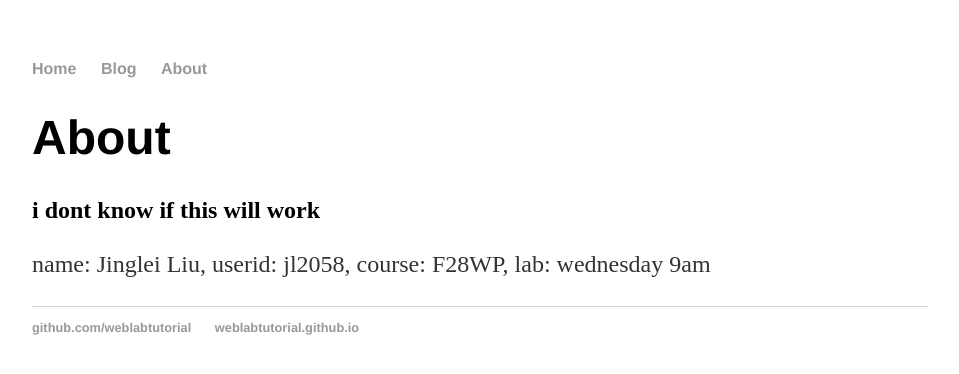
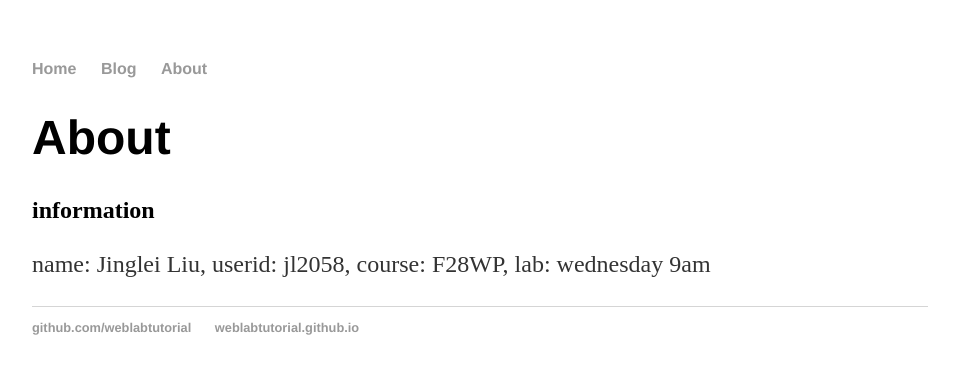
Before and after one commit to EdmondLiu2058/EdmondLiu2058.github.io, a Jekyll site: the page built from about/index.html, in a window 1280 px wide. Shown: the top 374 px of the page, without its empty margins (160-1119 px from the left). Built offline with Jekyll 4.4.1, drawn with Linux system fonts in a browser that asks for light colours.

Commit message:
Update about.html

```diff
--- a/_layouts/about.html
+++ b/_layouts/about.html
@@ -3,5 +3,5 @@ layout: default
 title: about
 ---
 <h1>{{ page.title }}</h1>
-<h2>i dont know if this will work</h2>
+<h2>information</h2>
 <div class="qqq">{{ content }}</div>
```
